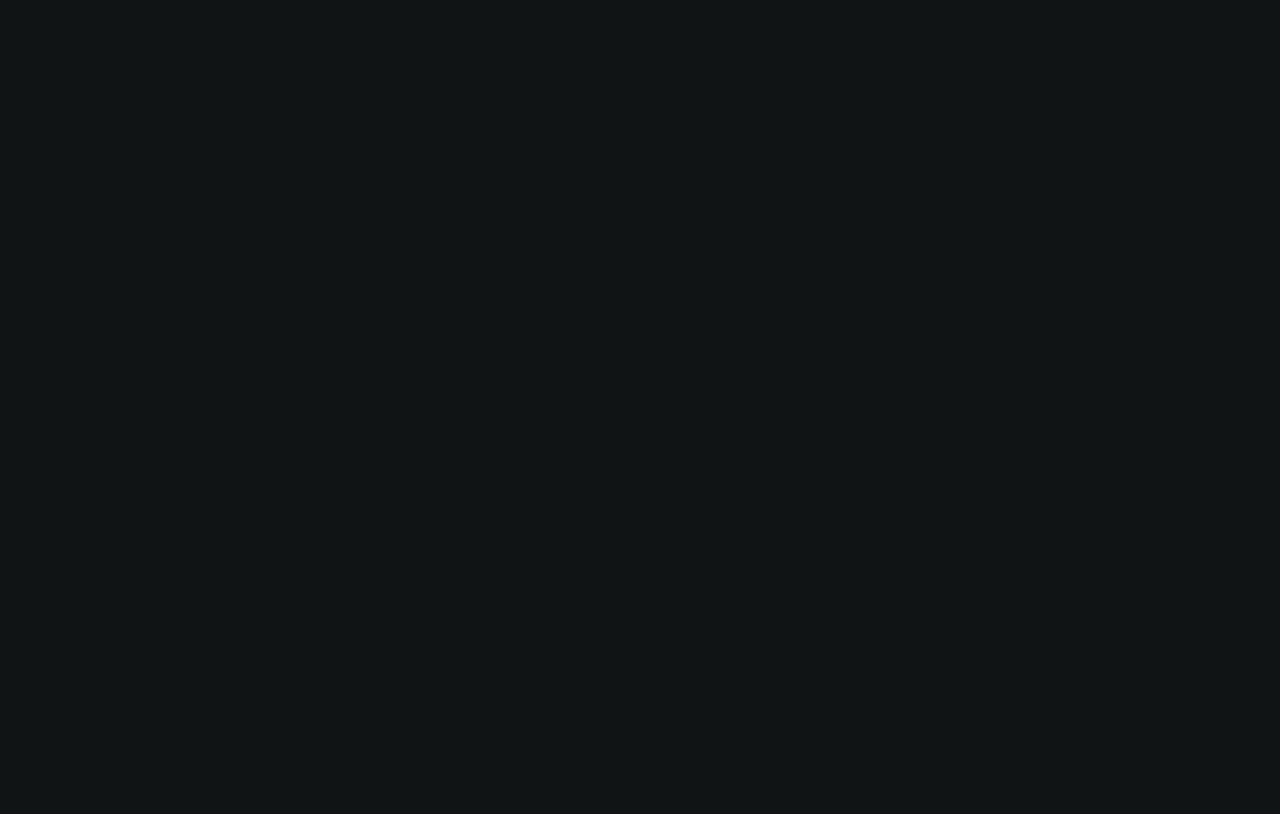
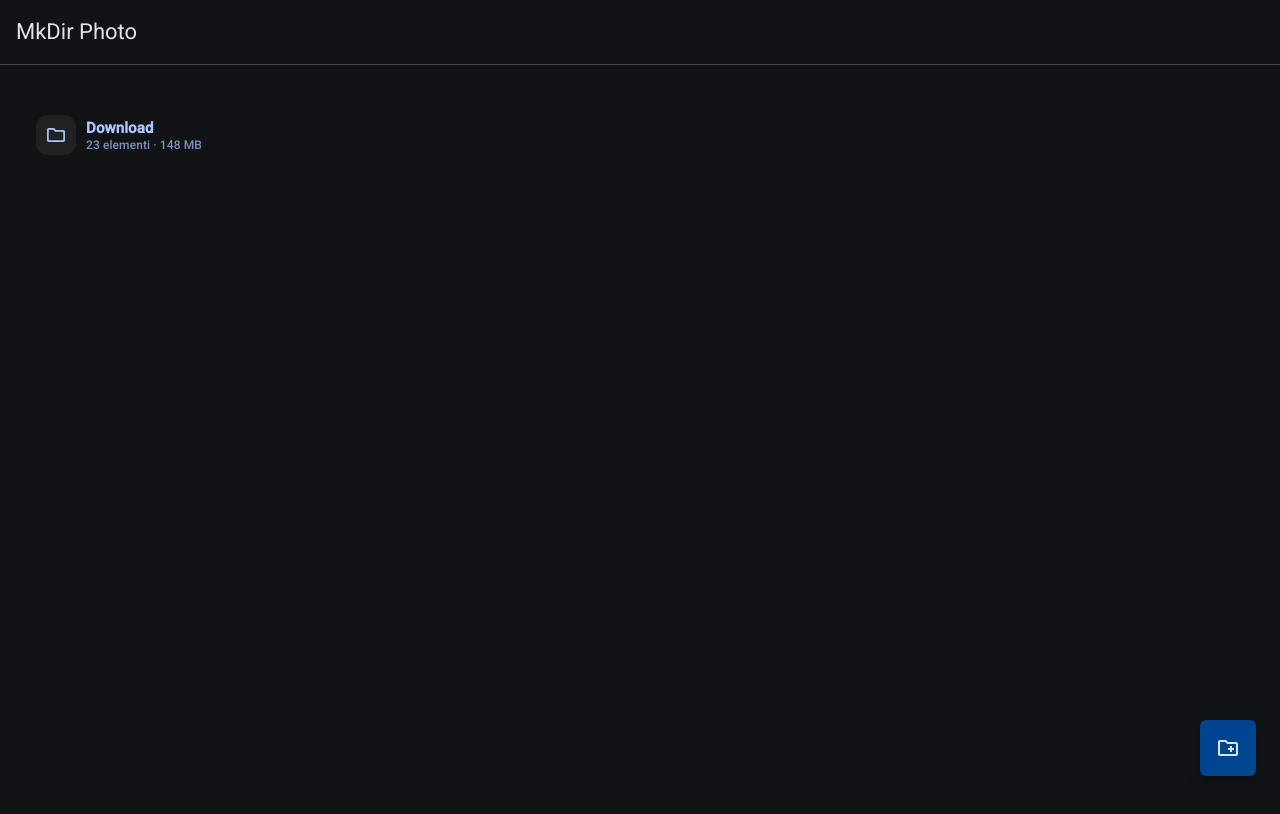
Before and after one commit to marrafederico96/mkdir-photo, an Angular app: page / in a window 1280 px wide. Shown: the top 814 px of the page. Built offline with nearby package versions, Linux system fonts and the light colour scheme.

Commit message:
refactor: restructure app layout and add dashboard component with navbar

```diff
--- a/src/app/app.html
+++ b/src/app/app.html
@@ -1 +1,6 @@
-<router-outlet></router-outlet>
+<app-navbar></app-navbar>
+<mat-divider></mat-divider>
+
+<main class="container">
+    <router-outlet></router-outlet>
+</main>
--- a/src/app/app.routes.ts
+++ b/src/app/app.routes.ts
@@ -1,3 +1,4 @@
 import { Routes } from '@angular/router';
+import { DashboardComponent } from './pages/dashboard/dashboard.component';
 
-export const routes: Routes = [];
+export const routes: Routes = [{ path: '', component: DashboardComponent }];
--- a/src/app/app.scss
+++ b/src/app/app.scss
@@ -0,0 +1,10 @@
+.container {
+  display: flex;
+  flex-direction: column;
+  justify-content: start;
+  align-items: start;
+  gap: 40px;
+  padding: 0 20px;
+  width: 100%;
+  height: 100vh;
+}
--- a/src/app/app.ts
+++ b/src/app/app.ts
@@ -1,10 +1,21 @@
-import { Component } from '@angular/core';
+import { Component, OnInit } from '@angular/core';
 import { RouterOutlet } from '@angular/router';
+import { NavbarComponent } from './components/navbar/navbar.component';
+
+// Material component
+import { MatDividerModule } from '@angular/material/divider';
+import { MatIconRegistry } from '@angular/material/icon';
 
 @Component({
   selector: 'app-root',
-  imports: [RouterOutlet],
+  imports: [RouterOutlet, MatDividerModule, NavbarComponent],
   templateUrl: './app.html',
   styleUrl: './app.scss',
 })
-export class App {}
+export class App implements OnInit {
+  constructor(private matIconReg: MatIconRegistry) {}
+
+  ngOnInit(): void {
+    this.matIconReg.setDefaultFontSetClass('material-symbols-outlined');
+  }
+}
--- /dev/null
+++ b/src/app/components/navbar/navbar.component.html
@@ -0,0 +1,3 @@
+<mat-toolbar>
+    <span>MkDir Photo</span>
+</mat-toolbar>
--- /dev/null
+++ b/src/app/pages/dashboard/dashboard.component.html
@@ -0,0 +1,22 @@
+<div class="page-content">
+
+    <button matButton class="btn-item">
+        <div class="folder-item">
+
+            <div class="folder-icon">
+                <mat-icon>folder</mat-icon>
+            </div>
+
+            <div class="folder-text">
+                <span class="folder-name">Download</span>
+                <span class="folder-meta">23 elementi · 148 MB</span>
+            </div>
+        </div>
+    </button>
+
+    <div class="btn-fab-container">
+        <button mat-fab>
+            <mat-icon>create_new_folder</mat-icon>
+        </button>
+    </div>
+</div>
--- /dev/null
+++ b/src/app/pages/dashboard/dashboard.component.scss
@@ -0,0 +1,64 @@
+:host {
+  display: block;
+  width: 100%;
+}
+
+.btn-fab-container {
+  position: fixed;
+  bottom: 24px;
+  right: 24px;
+}
+
+.btn-item {
+  display: flex;
+  justify-content: start;
+  align-items: center;
+  width: 100%;
+  height: auto;
+
+  .folder-item {
+    display: flex;
+    justify-content: start;
+    align-items: center;
+    gap: 10px;
+    margin: 10px 0;
+  }
+
+  .folder-icon {
+    width: 40px;
+    height: 40px;
+
+    border-radius: 12px;
+    background: var(--mdc-filled-button-container-color, rgba(128, 128, 128, 0.12));
+
+    display: flex;
+    align-items: center;
+    justify-content: center;
+
+    flex-shrink: 0;
+
+    mat-icon {
+      font-size: 22px;
+      width: 22px;
+      height: 22px;
+    }
+  }
+
+  .folder-text {
+    display: flex;
+    flex-direction: column;
+    justify-content: center;
+    align-items: start;
+
+    .folder-name {
+      font-size: 15px;
+      font-weight: 600;
+    }
+
+    .folder-meta {
+      font-size: 12px;
+      opacity: 0.7;
+      line-height: 1.2;
+    }
+  }
+}
--- a/src/index.html
+++ b/src/index.html
@@ -1,5 +1,6 @@
 <!doctype html>
 <html lang="en">
+
 <head>
   <meta charset="utf-8" />
   <title>MkDir Photo</title>
@@ -8,14 +9,12 @@
   <link rel="icon" type="image/x-icon" href="favicon.ico" />
   <link rel="preconnect" href="https://fonts.googleapis.com" />
   <link rel="preconnect" href="https://fonts.gstatic.com" crossorigin />
-    <link
-      href="https://fonts.googleapis.com/css2?family=Roboto:wght@300;400;500&display=swap"
-      rel="stylesheet"
-    />
-    <link href="https://fonts.googleapis.com/icon?family=Material+Icons" rel="stylesheet" />
+  <link href="https://fonts.googleapis.com/css2?family=Roboto:wght@300;400;500&display=swap" rel="stylesheet" />
+  <link href="https://fonts.googleapis.com/icon?family=Material+Symbols+Outlined" rel="stylesheet" />
 </head>
 
 <body>
   <app-root></app-root>
 </body>
+
 </html>
--- a/src/styles.scss
+++ b/src/styles.scss
@@ -11,7 +11,7 @@ html {
   @include mat.theme(
     (
       color: (
-        primary: mat.$cyan-palette,
+        primary: mat.$azure-palette,
         tertiary: mat.$orange-palette,
       ),
       typography: Roboto,
@@ -28,4 +28,17 @@ body {
   font: var(--mat-sys-body-medium);
 
   height: 100%;
+  text-wrap: balance;
 }
+
+.page-content {
+  display: flex;
+  flex-direction: column;
+  justify-content: center;
+  align-items: stretch;
+  gap: 20px;
+}
+
+button {
+  border-radius: 6px !important;
+}
```
Also changed, not shown: src/app/components/navbar/navbar.component.ts (added, +12 -0 lines), src/app/pages/dashboard/dashboard.component.ts (added, +14 -0 lines), src/app/components/navbar/navbar.component.scss (added). Lines whose indentation alone changed are shown as unchanged.
